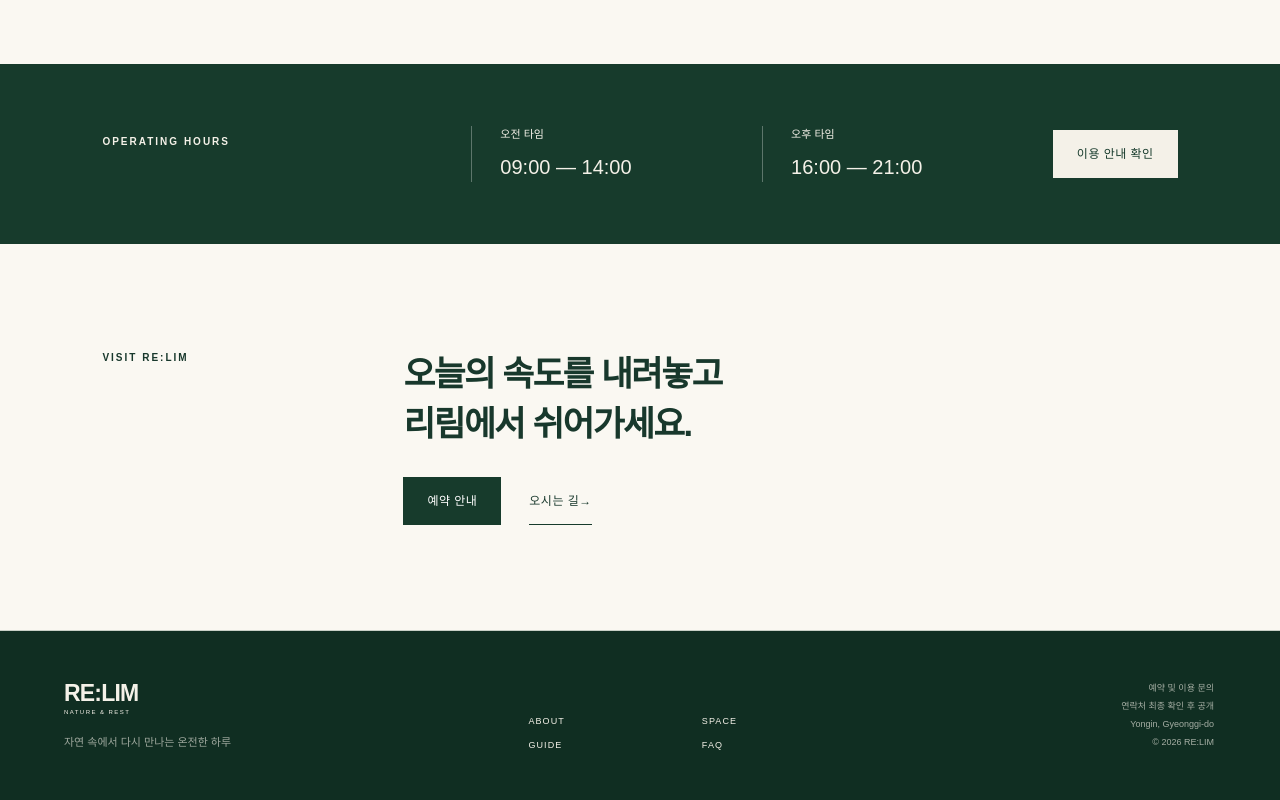
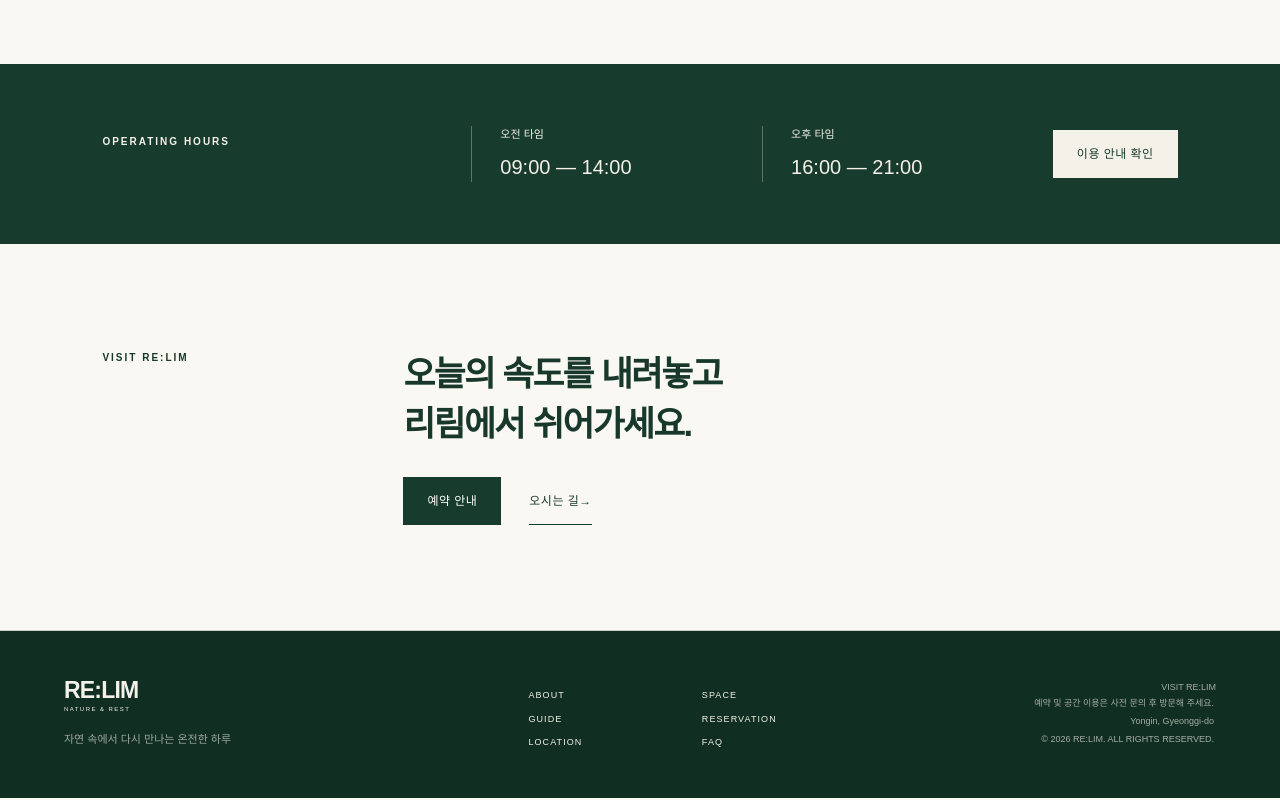
Before and after one commit to jyhome1228-cyber/relim_site, a Next.js app: page / in a window 1280 px wide. Shown: the part 1647-2447 px from the top of the page. Built offline with nearby package versions, Linux system fonts and the light colour scheme.

Commit message:
Refine RE:LIM layout and content

```diff
--- a/app/components.tsx
+++ b/app/components.tsx
@@ -23,8 +23,8 @@ export function Header() {
 export function Footer() {
   return <footer className="site-footer">
     <div className="footer-brand"><div className="logo footer-logo"><strong>RE:LIM</strong><span>NATURE &amp; REST</span></div><p>자연 속에서 다시 만나는 온전한 하루</p></div>
-    <div className="footer-nav"><Link href="/about">ABOUT</Link><Link href="/space">SPACE</Link><Link href="/guide">GUIDE</Link><Link href="/faq">FAQ</Link></div>
-    <div className="footer-info"><p>예약 및 이용 문의</p><p>연락처 최종 확인 후 공개</p><p>Yongin, Gyeonggi-do</p><p>© 2026 RE:LIM</p></div>
+    <div className="footer-nav"><Link href="/about">ABOUT</Link><Link href="/space">SPACE</Link><Link href="/guide">GUIDE</Link><Link href="/reservation">RESERVATION</Link><Link href="/location">LOCATION</Link><Link href="/faq">FAQ</Link></div>
+    <div className="footer-info"><strong>VISIT RE:LIM</strong><p>예약 및 공간 이용은 사전 문의 후 방문해 주세요.</p><p>Yongin, Gyeonggi-do</p><p className="copyright">© 2026 RE:LIM. ALL RIGHTS RESERVED.</p></div>
   </footer>;
 }
 
```
